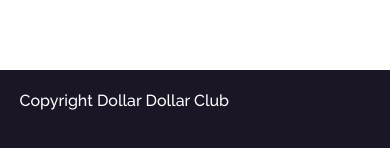
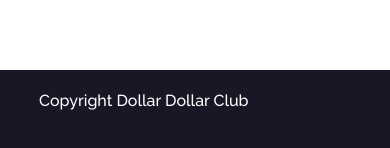
Before and after one commit to pachelbel117/pachelbel117.github.io, a plain HTML site: page project-3-landing-page/1-re-purpose/index.html in a window 390 px wide. Shown: the part 2713-2861 px from the top of the page. Drawn offline with Linux system fonts and the light colour scheme.

Commit message:
mobile phase 1 complete

```diff
--- a/project-3-landing-page/1-re-purpose/css/main.css
+++ b/project-3-landing-page/1-re-purpose/css/main.css
@@ -261,6 +261,6 @@
     font-size: 1em;
     line-height: 62px;
     font-weight: 500;
-    margin: 0 5%;
+    margin: 0 0 0 10%;
   }
 }
```
